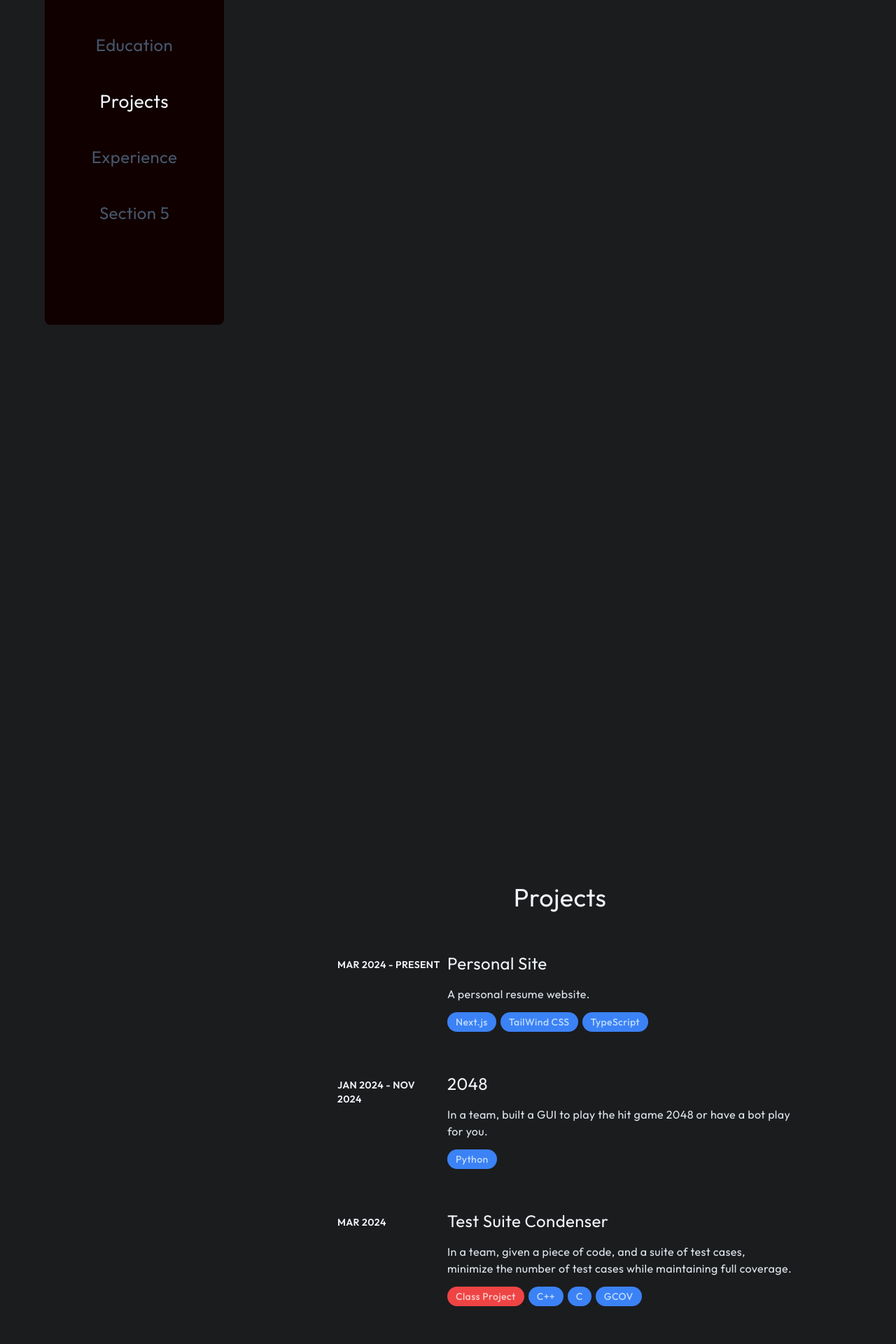
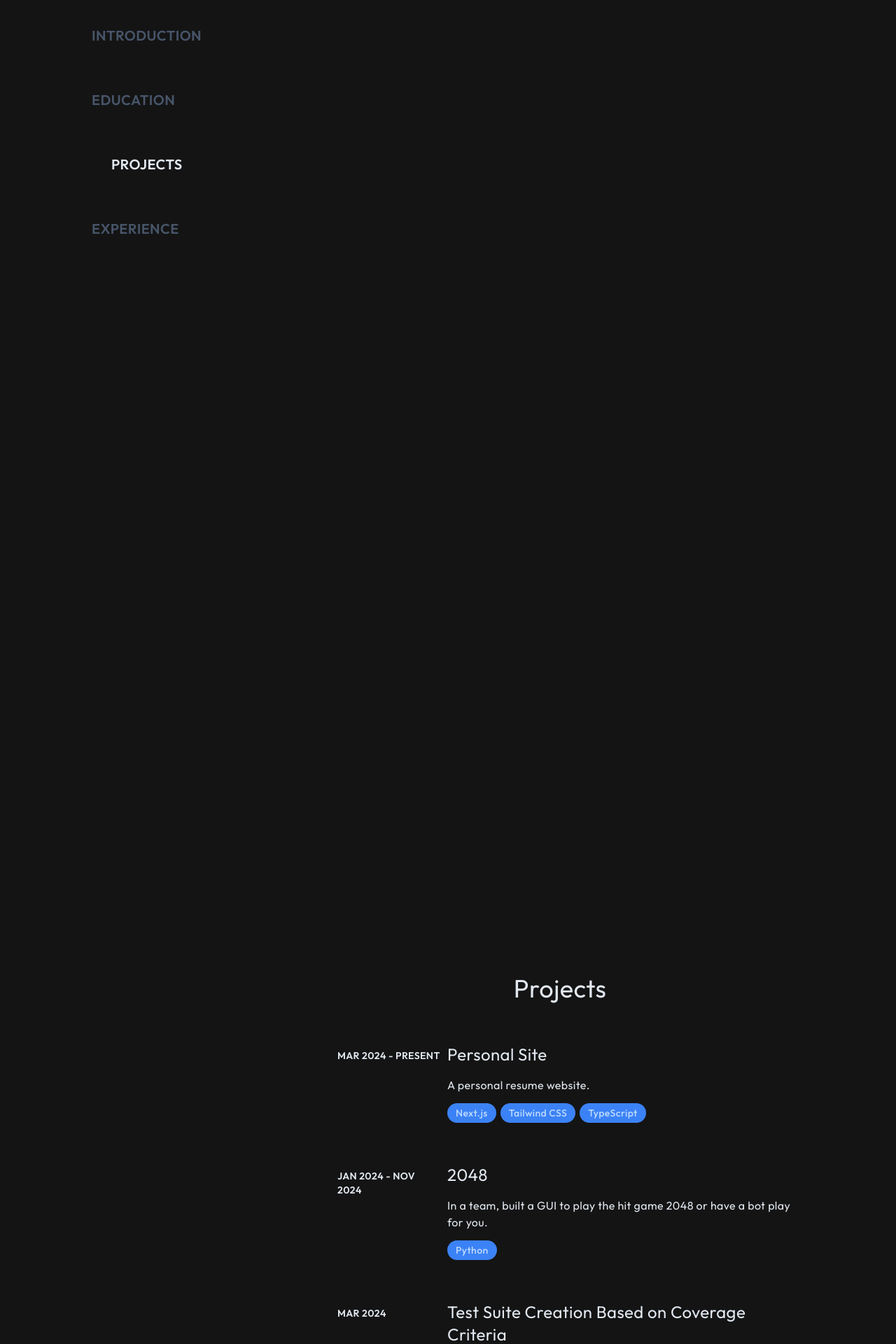
Before and after one commit to JakinChan200/site, a Next.js app: page /site/ in a window 1280 px wide. Shown: the part 240-2160 px from the top of the page at 70% size. Built offline with nearby package versions, Linux system fonts and the light colour scheme; what tailwindcss-3d would draw is missing.

Commit message:
Moved Navbar, updated background, fixed overlap

```diff
--- a/app/page.tsx
+++ b/app/page.tsx
@@ -32,7 +32,7 @@ import { NavMenu } from "@/public/components/navMenu";
 
 export default function Home() {
   return (
-    <main className="bg-[#1b1c1e]">
+    <main className="bg-[#141414]">
       {/* <NavMenu/> */}
       <ScrollableSite/>
       {/* <ThemeButton/>
--- a/public/pages/scrollableSite.tsx
+++ b/public/pages/scrollableSite.tsx
@@ -30,62 +30,42 @@ export const ScrollableSite: React.FC= () => {
     }, []);
 
     return (
-        <div className="select-none text-[#f1f5f9] tracking-wide">
-            <div className="fixed hidden flex-col *:m-6 *:text-sm *:lg:text-2xl items-center justify-center lg:flex w-1/5 h-full lg:h-4/5 *:cursor-pointer lg:translate-y-[10%] lg:translate-x-1/4  lg:rounded-lg bg-[#100000]"> {/*backdrop-filter backdrop-blur-sm bg-opacity-80*/}
-                <div className="text-center align-middle">
+        <div className="tracking-wide select-none text-slate-200">
+            <div className='flex flex-row justify-center'> {/**:bg-background*/}
+                <div className='flex justify-end w-0 lg:w-1/4'>
+                    <div className="*:uppercase font-semibold fixed hidden flex-col *:m-8 text-xl lg:flex w-1/8 *:cursor-pointer translate-y-2/3"> {/*backdrop-filter backdrop-blur-sm bg-opacity-80*/}
                         <Link href="#Introduction"
                             className={`${
-                            activeSection === "Introduction" ? "text-slate-100 transform scale-110" : "text-slate-600"
-                        } hover:text-slate-100 transition-all duration-200 ease-in-out inline-block`}
+                                activeSection === "Introduction" ? "text-slate-200 transform translate-x-7" : "text-slate-600"
+                            } hover:text-slate-200 transition-all duration-200 ease-in-out inline-block`}
                             >
                             Introduction
                         </Link>
-                </div>
-                <div className="text-center align-middle">
                         <Link href="#Education"
                             className={`${
-                            activeSection === "Education" ? "text-slate-100 transform scale-110" : "text-slate-600"
-                        } hover:text-slate-100 transition-all duration-200 ease-in-out inline-block`}
+                                activeSection === "Education" ? "text-slate-200 transform translate-x-7" : "text-slate-600"
+                            } hover:text-slate-200 transition-all duration-200 ease-in-out inline-block`}
                             >
                             Education
                         </Link>
-                </div>
-                <div className="text-center align-middle">
                         <Link href="#Projects"
                             className={`${
-                            activeSection === "Projects" ? "text-slate-100 transform scale-110" : "text-slate-600"
-                        } hover:text-slate-100 transition-all duration-200 ease-in-out inline-block`}
+                                activeSection === "Projects" ? "text-slate-200 transform translate-x-7" : "text-slate-600"
+                            } hover:text-slate-200 transition-all duration-200 ease-in-out inline-block`}
                             >
                             Projects
                         </Link>
-                </div>
-                <div className="text-center align-middle">
                         <Link href="#Experience"
                             className={`${
-                            activeSection === "Experience" ? "text-slate-100 transform scale-110" : "text-slate-600"
-                        } hover:text-slate-100 transition-all duration-200 ease-in-out inline-block`}
+                                activeSection === "Experience" ? "text-slate-200 transform translate-x-7" : "text-slate-600"
+                            } hover:text-slate-200 transition-all duration-200 ease-in-out inline-block`}
                             >
                             Experience
                         </Link>
                     </div>
-                <div className="self-center text-center align-middle">
-                    <Link href="#section5"
-                        className={`${
-                            activeSection === "section5" ? "text-slate-100 transform scale-110" : "text-slate-600"
-                        } hover:text-slate-100 transition-all duration-200 ease-in-out inline-block`}
-                        >
-                        Section 5
-                    </Link>
                 </div>
-            </div>
-
-            <div className='flex flex-row justify-center'> {/**:bg-background*/}
-                <div className='flex flex-col w-0 lg:w-1/4 *:h-screen'>
-                    <div className=''>
-                    </div>
-                </div>
-                <div className="flex flex-col *:h-screen w-screen lg:w-3/4 *:transition-opacity *:ease-in *:duration-200"> {/**:bg-background*/}
-                    <section id="Introduction" className={`${ activeSection === "Introduction" ? "opacity-100" : "opacity-0 pointer-events-none" } flex flex-col items-center justify-center`}>
+                <div className="flex flex-col w-screen lg:w-3/4 *:transition-opacity *:ease-in *:duration-200"> {/**:bg-background*/}
+                    <section id="Introduction" className={`${ activeSection === "Introduction" ? "opacity-100" : "opacity-0 pointer-events-none" } h-screen flex flex-col items-center justify-center`}>
                         <div className="flex flex-row items-center justify-center w-3/4 h-4/5">
                             <div className="flex flex-col justify-center w-3/4 tracking-wide text-left h-3/4">
                                 <div className="text-2xl font-medium text-left lg:text-4xl">
@@ -113,7 +93,7 @@ export const ScrollableSite: React.FC= () => {
                                     <Link className="flex items-center justify-center border-2 border-transparent hover:scale-110 hover:border-gray-500 group" href="https://github.com/JakinChan200" target="_blank" passHref={true}>
                                         <button className="">
                                             <svg className="fill-white size-7 lg:size-8" viewBox="0 0 98 96">
-                                                <path fill="#fff" fill-rule="evenodd" d="M48.854 0C21.839 0 0 22 0 49.217c0 21.756 13.993 40.172 33.405 46.69 2.427.49 3.316-1.059 3.316-2.362 0-1.141-.08-5.052-.08-9.127-13.59 2.934-16.42-5.867-16.42-5.867-2.184-5.704-5.42-7.17-5.42-7.17-4.448-3.015.324-3.015.324-3.015 4.934.326 7.523 5.052 7.523 5.052 4.367 7.496 11.404 5.378 14.235 4.074.404-3.178 1.699-5.378 3.074-6.6-10.839-1.141-22.243-5.378-22.243-24.283 0-5.378 1.94-9.778 5.014-13.2-.485-1.222-2.184-6.275.486-13.038 0 0 4.125-1.304 13.426 5.052a46.97 46.97 0 0 1 12.214-1.63c4.125 0 8.33.571 12.213 1.63 9.302-6.356 13.427-5.052 13.427-5.052 2.67 6.763.97 11.816.485 13.038 3.155 3.422 5.015 7.822 5.015 13.2 0 18.905-11.404 23.06-22.324 24.283 1.78 1.548 3.316 4.481 3.316 9.126 0 6.6-.08 11.897-.08 13.526 0 1.304.89 2.853 3.316 2.364 19.412-6.52 33.405-24.935 33.405-46.691C97.707 22 75.788 0 48.854 0z" clip-rule="evenodd"/>
+                                                <path fill="#fff" d="M48.854 0C21.839 0 0 22 0 49.217c0 21.756 13.993 40.172 33.405 46.69 2.427.49 3.316-1.059 3.316-2.362 0-1.141-.08-5.052-.08-9.127-13.59 2.934-16.42-5.867-16.42-5.867-2.184-5.704-5.42-7.17-5.42-7.17-4.448-3.015.324-3.015.324-3.015 4.934.326 7.523 5.052 7.523 5.052 4.367 7.496 11.404 5.378 14.235 4.074.404-3.178 1.699-5.378 3.074-6.6-10.839-1.141-22.243-5.378-22.243-24.283 0-5.378 1.94-9.778 5.014-13.2-.485-1.222-2.184-6.275.486-13.038 0 0 4.125-1.304 13.426 5.052a46.97 46.97 0 0 1 12.214-1.63c4.125 0 8.33.571 12.213 1.63 9.302-6.356 13.427-5.052 13.427-5.052 2.67 6.763.97 11.816.485 13.038 3.155 3.422 5.015 7.822 5.015 13.2 0 18.905-11.404 23.06-22.324 24.283 1.78 1.548 3.316 4.481 3.316 9.126 0 6.6-.08 11.897-.08 13.526 0 1.304.89 2.853 3.316 2.364 19.412-6.52 33.405-24.935 33.405-46.691C97.707 22 75.788 0 48.854 0z"/>
                                             </svg>
                                         </button>
                                     </Link>
@@ -127,7 +107,7 @@ export const ScrollableSite: React.FC= () => {
                                     <Link className="flex items-center justify-center border-2 border-transparent hover:scale-110 hover:border-gray-500 group" href="/assets/Resume-Jakin Chan.pdf" target="_blank" passHref={true}>
                                         <button className="">
                                             <svg className="fill-white size-7 lg:size-8" viewBox="0 0 24 24">
-                                                <path fill-rule="evenodd" d="M6 1a3 3 0 0 0-3 3v16a3 3 0 0 0 3 3h12a3 3 0 0 0 3-3V8.828a3 3 0 0 0-.879-2.12l-4.828-4.83A3 3 0 0 0 13.172 1H6ZM5 4a1 1 0 0 1 1-1h6v5a2 2 0 0 0 2 2h5v10a1 1 0 0 1-1 1H6a1 1 0 0 1-1-1V4Zm13.586 4L14 3.414V8h4.586Z" clip-rule="evenodd"/>
+                                                <path d="M6 1a3 3 0 0 0-3 3v16a3 3 0 0 0 3 3h12a3 3 0 0 0 3-3V8.828a3 3 0 0 0-.879-2.12l-4.828-4.83A3 3 0 0 0 13.172 1H6ZM5 4a1 1 0 0 1 1-1h6v5a2 2 0 0 0 2 2h5v10a1 1 0 0 1-1 1H6a1 1 0 0 1-1-1V4Zm13.586 4L14 3.414V8h4.586Z" clip-rule="evenodd"/>
                                             </svg>
                                         </button>
                                     </Link>
@@ -138,7 +118,7 @@ export const ScrollableSite: React.FC= () => {
 
                     <section id="Education" className={`${ activeSection === "Education" ? "opacity-100" : "opacity-0 pointer-events-none" } flex flex-col items-center justify-center`}>
                         <div className="flex flex-col justify-center w-full h-screen">
-                            <h2 className="my-8 text-2xl text-center lg:text-4xl">Education</h2>
+                            <h2 className="my-8 text-4xl text-center">Education</h2>
                             <div className="flex flex-row items-center justify-center w-full text-lg tracking-wide text-center lg:text-xl h-2/5">
                                 University of California, Riverside
                                 <br></br>
@@ -157,16 +137,16 @@ export const ScrollableSite: React.FC= () => {
                         </div>
                     </section>
 
-                    <section id="Projects" className={`${ activeSection === "Projects" ? "opacity-100" : "opacity-0 pointer-events-none" } block`}>
-                        <div className="flex flex-col items-center justify-center w-full h-screen">
-                            <h2 className="my-8 text-2xl text-center lg:text-4xl">Projects</h2>
+                    <section id="Projects" className={`${ activeSection === "Projects" ? "opacity-100" : "opacity-0 pointer-events-none" } `}>
+                        <div className="flex flex-col items-center justify-center w-full">
+                            <h2 className="my-8 text-4xl text-center">Projects</h2>
                             <div className="w-4/5 lg:w-3/4 group">
                                 <Link href="https://github.com/JakinChan200/site" target="_blank" passHref={true}>
                                     <div className="p-6 pl-8 rounded-lg hover:!opacity-100 group-hover:opacity-50 group transition-all hover:border-gray-500 border-2 border-transparent grid md:grid-cols-8">
                                         <div className="hidden col-span-2 m-2 text-sm font-semibold uppercase md:block">
                                             Mar 2024 - Present
                                         </div>
-                                        <div className="col-span-6 col-start-3 grid-cols-subgrid">
+                                        <div className="col-span-6 col-start-1 md:col-start-3 grid-cols-subgrid">
                                             <div className="text-2xl">
                                                 Personal Site
                                             </div>
@@ -175,7 +155,7 @@ export const ScrollableSite: React.FC= () => {
                                             </div>
                                             <div className="flex flex-row flex-wrap mt-2 mb-1.5">
                                                 <TechStackTag text="Next.js"/>
-                                                <TechStackTag text="TailWind CSS"/>
+                                                <TechStackTag text="Tailwind CSS"/>
                                                 <TechStackTag text="TypeScript"/>
                                             </div>
                                         </div>
@@ -206,13 +186,13 @@ export const ScrollableSite: React.FC= () => {
                                         </div>
                                         <div className="col-span-6 col-start-3 grid-cols-subgrid">
                                             <div className="text-2xl">
-                                                Test Suite Condenser
+                                                Test Suite Creation Based on Coverage Criteria
                                             </div>
                                             <div className="mt-4 text-md text-slate-200">
                                                 In a team, given a piece of code, and a suite of test cases, minimize the number of test cases while maintaining full coverage.
                                             </div>
                                             <div className="flex flex-row flex-wrap mt-2 mb-1.5">
-                                                <div className="inline-block px-3 py-1 mt-1.5 mr-1.5 text-sm font-medium text-red-200 bg-red-500 rounded-full">
+                                                <div className="inline-block px-3 py-1 mt-1.5 mr-1.5 text-sm font-medium text-red-200 bg-green-500 rounded-full">
                                                     Class Project
                                                 </div>
                                                 <TechStackTag text="C++"/>
@@ -236,7 +216,7 @@ export const ScrollableSite: React.FC= () => {
                                             </div>
                                             <div className="flex flex-row flex-wrap mt-2 mb-1.5">
                                                 <TechStackTag text="React"/>
-                                                <TechStackTag text="Tailwind"/>
+                                                <TechStackTag text="Tailwind CSS"/>
                                                 <TechStackTag text="TypeScript"/>
                                                 <TechStackTag text="Axios"/>
                                                 <TechStackTag text="Flask"/>
@@ -258,7 +238,7 @@ export const ScrollableSite: React.FC= () => {
                                                 Implemented leave-one-out feature selection to process and develop a classifier.
                                             </div>
                                             <div className="flex flex-row flex-wrap mt-2 mb-1.5">
-                                                <div className="inline-block px-3 py-1 mt-1.5 mr-1.5 text-sm font-medium text-red-200 bg-red-500 rounded-full">
+                                                <div className="inline-block px-3 py-1 mt-1.5 mr-1.5 text-sm font-medium text-red-200 bg-green-500 rounded-full">
                                                     Class Project
                                                 </div>
                                                 <TechStackTag text="C++"/>
@@ -272,8 +252,8 @@ export const ScrollableSite: React.FC= () => {
 
                     <section id="Experience" className={`${ activeSection === "Experience" ? "opacity-100" : "opacity-0 pointer-events-none" } `}>
                         <div className="flex flex-col items-center justify-center w-full h-screen">
-                            <h2 className="my-8 text-2xl text-center lg:text-4xl">Experience</h2>
-                            <div className="w-2/3 *:w-full *:mb-8 *:bg-[#121212] *:rounded-lg *:p-6">
+                            <h2 className="my-8 text-4xl text-center">Experience</h2>
+                            <div className="w-4/5 lg:w-2/3 *:w-full *:mb-8 *:bg-[#121212] *:rounded-lg *:p-6">
                                 <div className="">
                                     <h3 className="mb-1 text-xl lg:text-2xl">
                                         Resident Advisor
@@ -313,9 +293,9 @@ export const ScrollableSite: React.FC= () => {
 
                     </section>
 
-                    <section id="section5" className={`${ activeSection === "section5" ? "opacity-100" : "opacity-0 pointer-events-none" } `}>
-                        <div className="flex flex-col items-center justify-center h-full">
-                            <h2 className="my-8 text-2xl text-center lg:text-4xl">Section 5</h2>
+                    {/* <section id="section5" className={`${ activeSection === "section5" ? "opacity-100" : "opacity-0 pointer-events-none" } `}>
+                        <div className="flex flex-col items-center justify-center">
+                            <h2 className="my-8 text-4xl text-center">Section 5</h2>
                             <div className="flex flex-col items-start justify-center w-1/2 text-lg lg:text-xl">
                                 <div className="flex justify-center w-1/2">
                                     #TODO
@@ -328,7 +308,7 @@ export const ScrollableSite: React.FC= () => {
                                 <p>-Update text to be dyslexia friendly</p>
                             </div>
                         </div>
-                    </section>
+                    </section> */}
                 </div>
             </div>
             <div className="w-full h-32 bg-[#100000] flex justify-center items-center text-xl">
```
Lines whose indentation alone changed are shown as unchanged.
